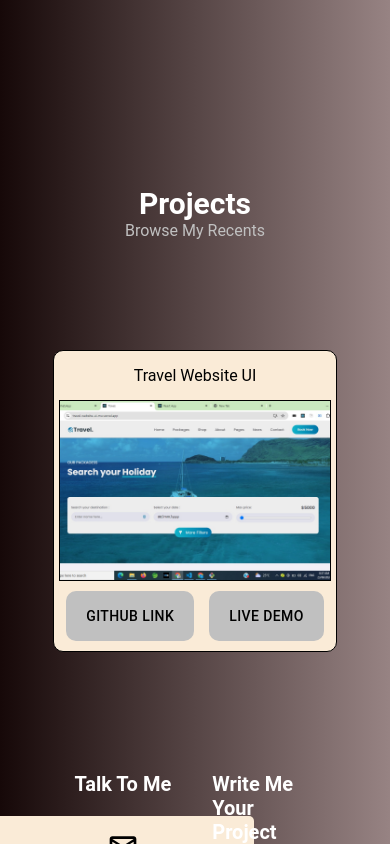
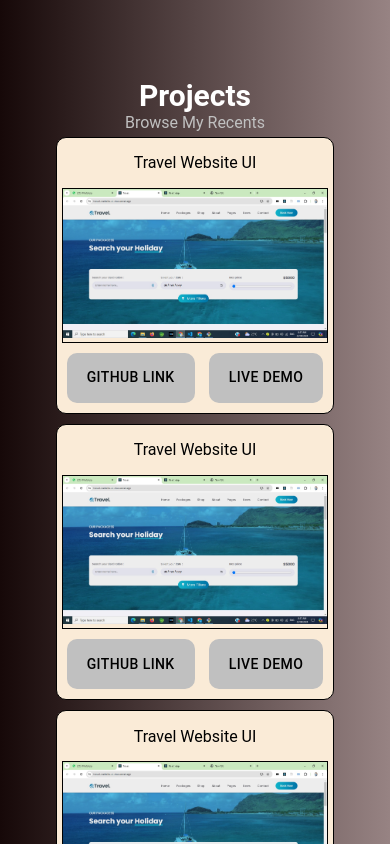
Before and after one commit to RISHIGOLI/portfolio-website, a React (Create React App) app: page / in a window 390 px wide. Shown: the part 3400-4244 px from the top of the page. Built offline with nearby package versions, Linux system fonts and the light colour scheme; the HTML template or start-up script is replaced by a standard one.

Commit message:
projects section made responsive

```diff
--- a/src/pages/Projects.jsx
+++ b/src/pages/Projects.jsx
@@ -4,7 +4,7 @@ import { centerContent } from "../styles/DynamicStyles";
 import Education from "../components/qualifications/Education";
 import Experience from "../components/qualifications/Experience";
 import MyButton from "../components/MyButton";
-import project1 from '../Assets/project1.jpg'
+import project1 from "../Assets/project1.jpg";
 
 const useStyles = makeStyles((theme) => ({
   mainContainer: {
@@ -27,11 +27,49 @@ const useStyles = makeStyles((theme) => ({
   subtitle: {
     color: theme.palette.colors.text.other,
   },
+  cardContainer: {
+    width: "300px",
+    border: "1px solid black",
+    margin: "5px",
+    borderRadius: "10px",
+    backgroundColor: "antiquewhite",
+    [theme.breakpoints.down(768)]:{
+      height: 'max-content',
+      width: '100%'
+    }
+  },
+  buttonsContainer:{
+    display: "flex", justifyContent: "space-between", padding: '0px 5px'
+  }
 }));
 
 export default function Contact() {
   const classes = useStyles();
   const projects = [
+    {
+      id: 1,
+      projectTitle: "Travel Website UI",
+      projectGithubLink: "https://github.com/RISHIGOLI/travel_website_ui.git",
+      projectDemoLink: "https://travel-website-ui-mu.vercel.app/",
+    },
+    {
+      id: 1,
+      projectTitle: "Travel Website UI",
+      projectGithubLink: "https://github.com/RISHIGOLI/travel_website_ui.git",
+      projectDemoLink: "https://travel-website-ui-mu.vercel.app/",
+    },
+    {
+      id: 1,
+      projectTitle: "Travel Website UI",
+      projectGithubLink: "https://github.com/RISHIGOLI/travel_website_ui.git",
+      projectDemoLink: "https://travel-website-ui-mu.vercel.app/",
+    },
+    {
+      id: 1,
+      projectTitle: "Travel Website UI",
+      projectGithubLink: "https://github.com/RISHIGOLI/travel_website_ui.git",
+      projectDemoLink: "https://travel-website-ui-mu.vercel.app/",
+    },
     {
       id: 1,
       projectTitle: "Travel Website UI",
@@ -55,7 +93,6 @@ export default function Contact() {
       {/* content */}
       <Grid
         style={{
-          minHeight: "300px",
           width: "100%",
           display: "flex",
           flexWrap: "wrap",
@@ -63,20 +100,10 @@ export default function Contact() {
         }}
       >
         {projects.map((project) => (
-          <Grid
-            key={project.id}
-            style={{
-              height: "300px",
-              width: "300px",
-              border: "1px solid black",
-              margin: "2px",
-              borderRadius: "10px",
-              backgroundColor: "antiquewhite",
-            }}
-          >
+          <Grid key={project.id} className={classes.cardContainer}>
             <Grid
               style={{
-                height: "100%",
+                // height: "100%",
                 display: "flex",
                 flexDirection: "column",
                 padding: "0px 5px",
@@ -92,10 +119,14 @@ export default function Contact() {
               >
                 {project.projectTitle}
               </Box>
-              <Grid style={{ height: "60%", border: '1px solid black' }}>
-                <img src={project1} alt="" style={{height: '100%', width: '100%', objectFit: 'cover'}}/>
+              <Grid style={{ height: "60%", border: "1px solid black" }}>
+                <img
+                  src={project1}
+                  alt=""
+                  style={{ height: "100%", width: "100%", objectFit: "cover" }}
+                />
               </Grid>
-              <Grid style={{ display: "flex", justifyContent: "space-around" }}>
+              <Grid className={classes.buttonsContainer}>
                 <MyButton
                   text="Github Link"
                   onClick={handleClick(project.projectGithubLink)}
```
